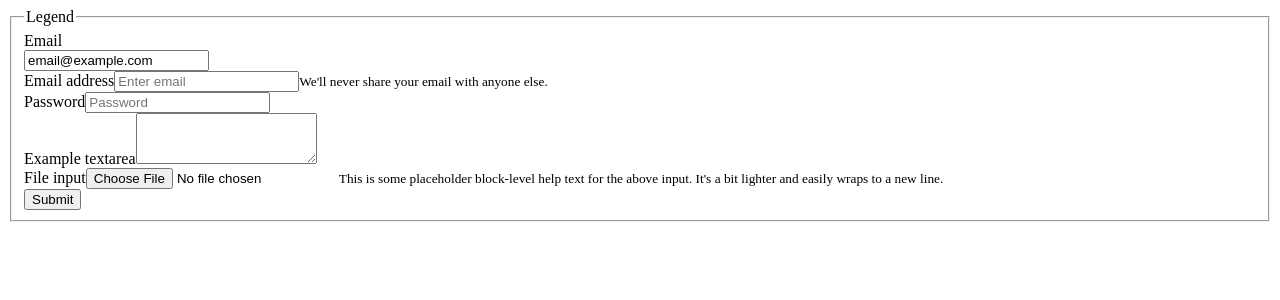
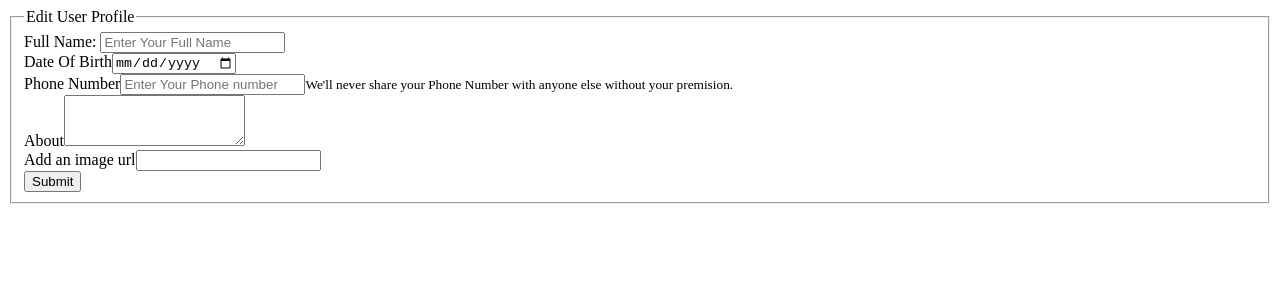
Before and after one commit to TeamSix-ORG/greenfield-project, a React app: page /editUserProfile in a window 1280 px wide. Shown: the top 300 px of the page. Built offline with nearby package versions, Linux system fonts and the light colour scheme; the HTML template or start-up script is replaced by a standard one.

Commit message:
finished the profile and the update Profile for the user

```diff
--- a/package.json
+++ b/package.json
@@ -33,6 +33,7 @@
 		"jsonwebtoken": "^8.5.1",
 		"mongoose": "^5.7.5",
 		"react-bootstrap": "^0.32.1",
+		"react-player": "^1.14.2",
 		"react-router-dom": "^5.1.2",
 		"reactstrap": "8.2.0"
 	}
--- a/react-client/src/components/userDashboard/attendedEvents.jsx
+++ b/react-client/src/components/userDashboard/attendedEvents.jsx
@@ -1,9 +1,10 @@
-import React, { Component } from 'react';
-import $ from 'jquery';
-import EventsList from './eventsList.jsx';
-import Search from './search.jsx';
-import { Redirect } from 'react-router-dom';
-import axios from 'axios'
+import React, { Component } from "react";
+import $ from "jquery";
+import EventsList from "./eventsList.jsx";
+import Search from "./search.jsx";
+import { Redirect } from "react-router-dom";
+import axios from "axios";
+import ReactPlayer from "react-player";
 
 class AttendedEvents extends Component {
   constructor(props) {
@@ -13,7 +14,6 @@ class AttendedEvents extends Component {
       attendedArr: [],
       redirectToUserDashboard: false
     };
-
   }
 
   toggleStates(e) {
@@ -32,7 +32,6 @@ class AttendedEvents extends Component {
   //     userId: User._id
   //   });
   // }
-
 
   // 	$.ajax({
   // 		url: '/api/jointEventUser',
@@ -80,25 +79,21 @@ class AttendedEvents extends Component {
         userId: User._id
       });
     }
-		axios.post(`/api/profile/${User._id}`)
-		.then(res => {
+    axios.post(`/api/profile/${User._id}`).then(res => {
       const data = res.data;
-			axios.get(`/api/events`)
-			.then(res => {
-				const events = res.data
-				var array = []
+      axios.get(`/api/events`).then(res => {
+        const events = res.data;
+        var array = [];
         for (let i = 0; i < data.length; i++) {
           for (let j = 0; j < events.length; j++) {
-						if(data[i] === events[j].id){
-							array.push(events[j])
+            if (data[i] === events[j].id) {
+              array.push(events[j]);
             }
-
           }
-
         }
-				this.setState({ attendedArr: array })
-			})
-		})
+        this.setState({ attendedArr: array });
+      });
+    });
   }
 
   toggleStates(e) {
@@ -110,13 +105,13 @@ class AttendedEvents extends Component {
 
   render() {
     const container = {
-			margin: '50px auto 0',
-			width: '700px',
-			boxShadow: '0 4px 8px 0 rgba(0,0,0,0.2)'
+      margin: "50px auto 0",
+      width: "700px",
+      boxShadow: "0 4px 8px 0 rgba(0,0,0,0.2)"
     };
 
     const ps = {
-			padding: '2px 16px'
+      padding: "2px 16px"
     };
 
     if (this.state.redirectToUserDashboard) {
@@ -126,7 +121,7 @@ class AttendedEvents extends Component {
       return (
         <Redirect
           to={{
-						pathname: '/UserDashboard'
+            pathname: "/UserDashboard"
           }}
         />
       );
@@ -141,12 +136,11 @@ class AttendedEvents extends Component {
           {this.state.attendedArr.map((attended, index) => {
             return (
               <div key={index} style={container}>
-								<img src={attended.imgUrl[0]} style={{ width: '100%' }} />
+                <img src={attended.imgUrl[0]} style={{ width: "100%" }} />
                 <h1>{attended.eventName}</h1>
                 <h4>Date: {attended.date}</h4>
-								<p style={ps}>{attended.videos[0]}</p>
-								<video width="700" height="480" src={attended.videos[0]} controls />
 
+                <ReactPlayer url={attended.videos[0]} />
                 <p style={ps}>Category:{attended.category}</p>
                 <p style={ps}>Description: {attended.description}</p>
               </div>
--- a/react-client/src/components/userDashboard/editUserProfile.jsx
+++ b/react-client/src/components/userDashboard/editUserProfile.jsx
@@ -1,50 +1,139 @@
-import React, { Component } from 'react';
+import React, { Component } from "react";
+import Axios from "axios";
+import $ from "jquery";
 
 class EditUserProfile extends Component {
   constructor(props) {
-        super(props)
-        this.state={}
+    super(props);
+    this.state = {
+      fullname: "",
+      dateOfBirth: "",
+      phoneNumber: "",
+      about: "",
+      imgUrl: ""
+    };
+  }
+
+  onCHangeHandler(e) {
+    this.setState({ [e.target.name]: e.target.value });
+  }
+
+  onSubmitHandler(e) {
+    e.preventDefault();
+    let User = {};
+    if (localStorage && localStorage.getItem("user")) {
+      User = JSON.parse(JSON.parse(localStorage.getItem("user")));
+      this.setState({
+        userId: User._id
+      });
+    }
+
+    $.ajax({
+      url: `/api/users/${User._id}`,
+      type: "PUT",
+      data: this.state,
+      success: data => {
+        console.log(data);
+      },
+      error: err => console.log("reeeee")
+    });
   }
   render() {
+    const { fullname, dateOfBirth, phoneNumber, about, imgUrl } = this.state;
     return (
       <div>
-                <form>
+        <div className="container">
+          <form onSubmit={this.onSubmitHandler.bind(this)}>
             <fieldset>
-    <legend>Legend</legend>
-    <div class="form-group row">
-      <label for="staticEmail" class="col-sm-2 col-form-label">Email</label>
-      <div class="col-sm-10">
-        <input type="text" readonly="" class="form-control-plaintext" id="staticEmail" value="email@example.com"/>
-      </div>
-    </div>
-    <div class="form-group">
-      <label for="exampleInputEmail1">Email address</label>
-      <input type="email" class="form-control" id="exampleInputEmail1" aria-describedby="emailHelp" placeholder="Enter email"/>
-      <small id="emailHelp" class="form-text text-muted">We'll never share your email with anyone else.</small>
-    </div>
-    <div class="form-group">
-      <label for="exampleInputPassword1">Password</label>
-      <input type="password" class="form-control" id="exampleInputPassword1" placeholder="Password"/>
+              <legend>Edit User Profile</legend>
+
+              <div className="form-group">
+                <label htmlFor="fullName">Full Name: </label>
+                <input
+                  type="text"
+                  value={fullname}
+                  name="fullname"
+                  className="form-control"
+                  id="fullName"
+                  aria-describedby="emailHelp"
+                  placeholder="Enter Your Full Name"
+                  onChange={this.onCHangeHandler.bind(this)}
+                />
               </div>
 
-    <div class="form-group">
-      <label for="exampleTextarea">Example textarea</label>
-      <textarea class="form-control" id="exampleTextarea" rows="3"></textarea>
-    </div>
-    <div class="form-group">
-      <label for="exampleInputFile">File input</label>
-      <input type="file" class="form-control-file" id="exampleInputFile" aria-describedby="fileHelp" />
-      <small id="fileHelp" class="form-text text-muted">This is some placeholder block-level help text for the above input. It's a bit lighter and easily wraps to a new line.</small>
+              <div className="form-group">
+                <label htmlFor="dateOfBirth">Date Of Birth</label>
+                <input
+                  type="date"
+                  value={dateOfBirth}
+                  name="birthDate"
+                  className="form-control"
+                  id="dateOfBirth"
+                  placeholder="Enter Your Birth Date"
+                  onChange={this.onCHangeHandler.bind(this)}
+                />
               </div>
 
-    <button type="submit" class="btn btn-primary">Submit</button>
+              <div className="form-group">
+                <label htmlFor="phoneNumber">Phone Number</label>
+                <input
+                  type="number"
+                  value={phoneNumber}
+                  name="phoneNumber"
+                  className="form-control"
+                  id="phoneNumber"
+                  placeholder="Enter Your Phone number"
+                  onChange={this.onCHangeHandler.bind(this)}
+                />
+                <small id="emailHelp" className="form-text text-muted">
+                  We'll never share your Phone Number with anyone else without
+                  your premision.
+                </small>
+              </div>
+
+              <div className="form-group">
+                <label htmlFor="about">About</label>
+                <textarea
+                  className="form-control"
+                  value={about}
+                  name="about"
+                  id="about"
+                  rows="3"
+                  onChange={this.onCHangeHandler.bind(this)}
+                ></textarea>
+              </div>
+              {/* <div className="form-group">
+                <label htmlFor="uploadPicture">
+                  Upload a Picture or add an image url
+                </label>
+                <input
+                  type="file"
+                  value={imgUrl}
+                  name="imgUrl"
+                  className="form-control-file"
+                  id="uploadPicture"
+                  onChange={this.onCHangeHandler.bind(this)}
+                />
+              </div> */}
+              <div className="form-group">
+                <label htmlFor="urlPic">Add an image url</label>
+                <input
+                  type="text"
+                  value={imgUrl}
+                  name="imgUrl"
+                  className="form-control-file"
+                  onChange={this.onCHangeHandler.bind(this)}
+                />
+              </div>
+              <button type="submit" className="btn btn-primary">
+                Submit
+              </button>
             </fieldset>
           </form>
+        </div>
       </div>
     );
   }
 }
 
-
-
 export default EditUserProfile;
--- a/react-client/src/components/userDashboard/moreInfo.jsx
+++ b/react-client/src/components/userDashboard/moreInfo.jsx
@@ -2,6 +2,8 @@ import React, { Component } from "react";
 import Attend from "./attend.jsx";
 import EventsList from "./eventsList.jsx";
 import $ from "jquery";
+import ReactPlayer from "react-player";
+
 
 class MoreInfo extends Component {
   constructor(props) {
@@ -102,12 +104,8 @@ class MoreInfo extends Component {
               Description:{" "}
               {this.props.eventDescription[this.props.index].description}
             </p>
-            <video
-              width="700"
-              height="480"
-              src={this.props.eventDescription[this.props.index].videos[0]}
-              controls
-            />
+
+            <ReactPlayer url={this.props.eventDescription[this.props.index].videos[0]} />
 
             <p>{this.props.eventDescription[this.props.index].category}</p>
             <p>{this.props.eventDescription[this.props.index].description}</p>
--- a/react-client/src/components/userDashboard/userProfile.jsx
+++ b/react-client/src/components/userDashboard/userProfile.jsx
@@ -6,18 +6,24 @@ class UserProfile extends Component {
   constructor(props) {
     super(props);
     this.state = {
-      userId: "5e148bf8fc13ae0c40000006",
+      userId: "",
       profile: [],
       redirect: false
     };
   }
 
   componentDidMount() {
-    axios.get(`/api/users/${this.state.userId}`).then(res => {
-      const profileId = res.data[0].profileId;
-      axios.get(`/api/profiles/${profileId}`).then(res => {
-        this.setState({ profile: res.data });
+    let User = {};
+    if (localStorage && localStorage.getItem("user")) {
+      User = JSON.parse(JSON.parse(localStorage.getItem("user")));
+      this.setState({
+        userId: User._id
       });
+    }
+
+    axios.post(`/api/users/${User._id}`).then(res => {
+      const profile = res.data;
+      this.setState({ profile: profile })
     });
   }
   changeRedirection() {
@@ -71,17 +77,17 @@ class UserProfile extends Component {
     }
     return (
       <div>
-        {this.state.profile.length > 0 && !this.state.redirect ? (
+        {console.log(this.state.profile)}
+        {!this.state.redirect ? (
           <div style={card}>
-            <img src={this.state.profile[0].imgUrl} style={{ width: "100%" }} />
+            <img src={this.state.profile.imgUrl} style={{ width: "100%" }} />
             <h1>
-              {this.state.profile[0].firstName +
-                " " +
-                this.state.profile[0].lastName}
+              {this.state.profile.fullname}
             </h1>
             <p style={title}>CEO & Founder, Example</p>
-            <p>Birth Date: {this.state.profile[0].birthDate}</p>
-            <p>About: {this.state.profile[0].about}</p>
+            <p>Birth Date: {this.state.profile.birthDate}</p>
+            <p>About: {this.state.profile.about}</p>
+            <p>Phone Number: {this.state.profile.phoneNumber}</p>
             <p>
               <button
                 style={button}
```
Also changed, not shown: 3 other files (tests, documents, lock files or other folders). Lines whose indentation alone changed are shown as unchanged.
